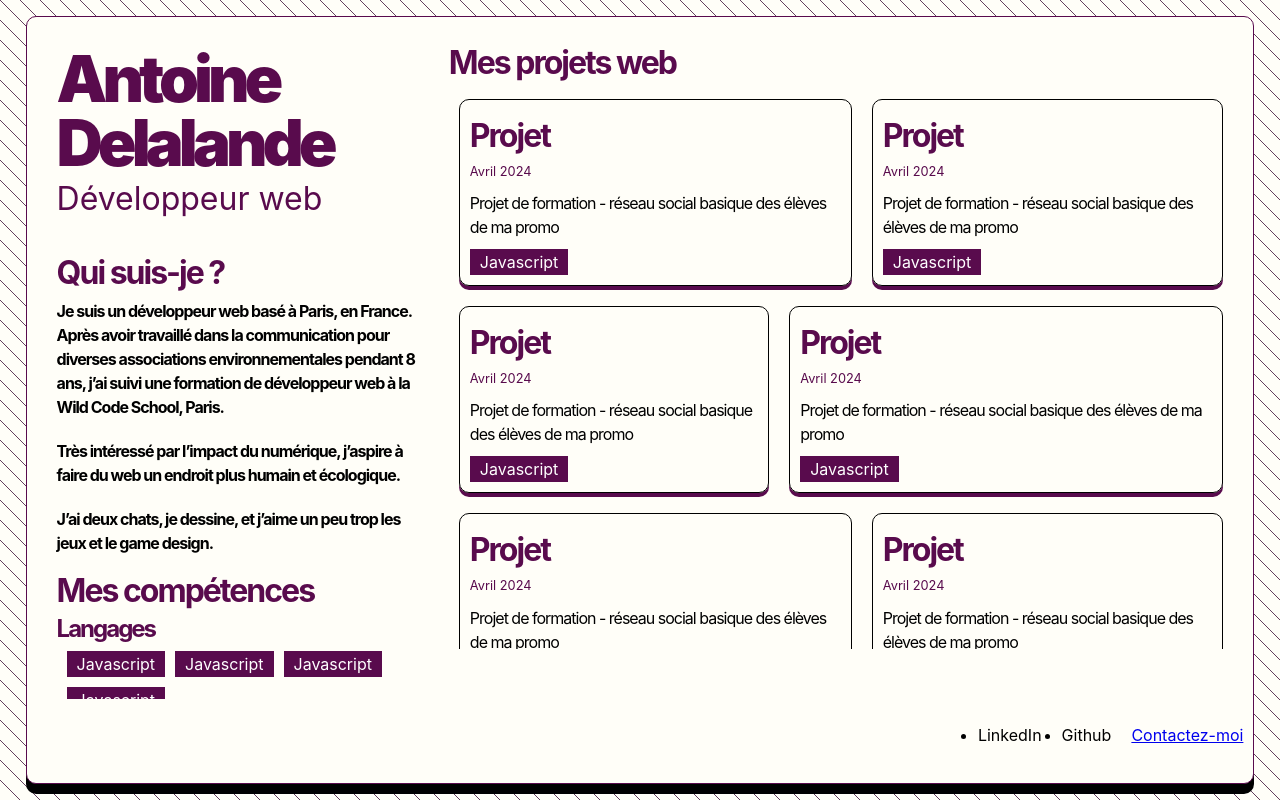
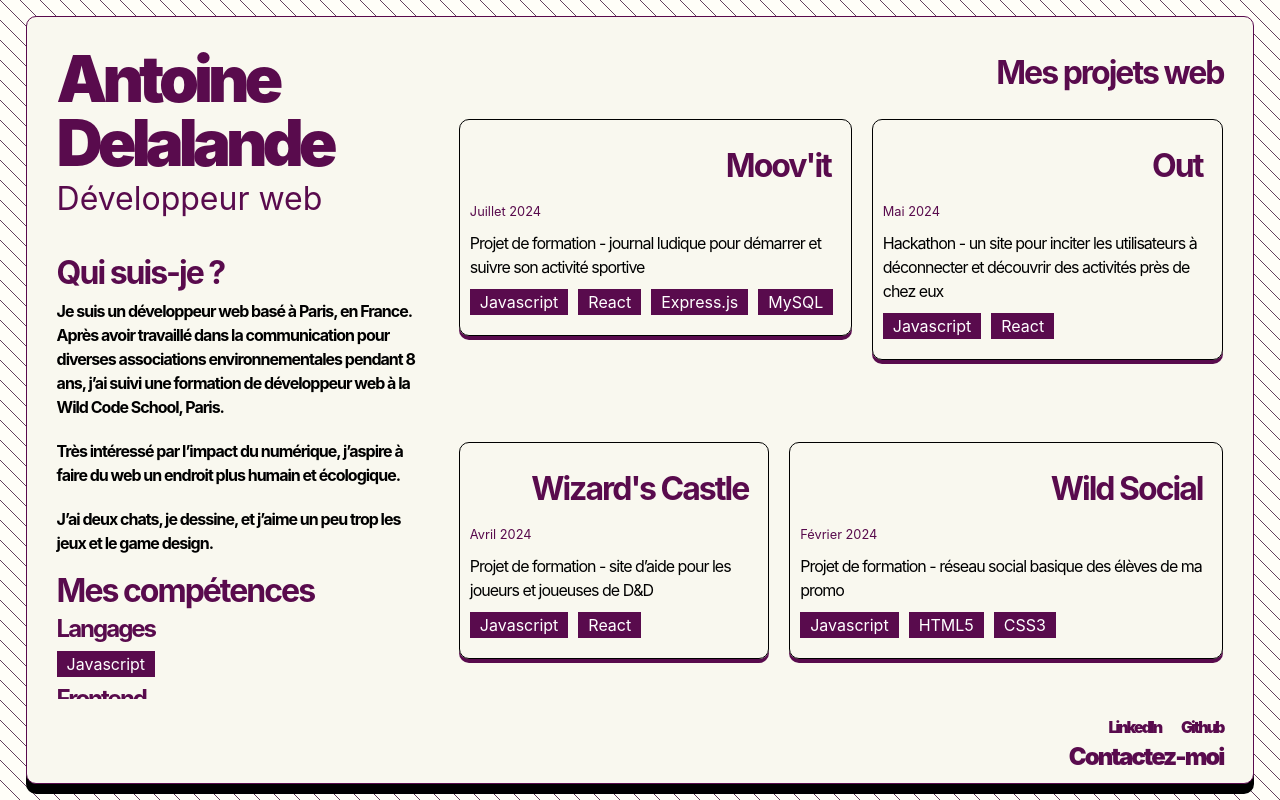
Before and after one commit to Hamsolovski/portfolio, a React (Vite) app: page / in a window 1280 px wide. Built offline with nearby package versions, Linux system fonts and the light colour scheme.

Commit message:
added data and style

```diff
--- a/package.json
+++ b/package.json
@@ -10,6 +10,7 @@
     "preview": "vite preview"
   },
   "dependencies": {
+    "prop-types": "^15.8.1",
     "react": "^18.3.1",
     "react-dom": "^18.3.1"
   },
--- a/src/App.css
+++ b/src/App.css
@@ -13,8 +13,69 @@ article {
   display: flex;
   flex-wrap: wrap;
   gap: 10px;
-  margin: 10px
+  margin: 10px 0;
 }
+
+.portfolio__main_container {
+  border: var(--main-color) 0.5px solid;
+  border-radius: 10px;
+  box-shadow: 0px 10px 0px 0px rgba(0, 0, 0, 1);
+}
+
+.portfolio__name {
+  background-color: var(--background-color);
+  padding: 20px;
+  p {
+    color: var(--main-color);
+    font-size: 2em;
+  }
+}
+
+.portfolio__id {
+  padding: 20px;
+  p {
+    font-weight: 700;
+    letter-spacing: -1px;
+    margin: 0 0 20px 0;
+  }
+}
+
+.portfolio__projects {
+  h2 {
+    text-align: right;
+    padding: 10px;
+  }
+
+}
+
+.portfolio__contact {
+  background-color: var(--background-color);
+  display: flex;
+  flex-direction: column;
+  align-items: flex-end;
+  justify-content: flex-end;
+  margin: 20px 20px 0 20px;
+  height: fit-content;
+  ul {
+    display: flex;
+    align-items: center;
+    justify-content: flex-end;
+    height: 100%;
+    gap: 20px;
+  }
+  a {
+    text-decoration: none;
+    color: var(--main-color);
+    font-weight: 900;
+    font-size: 1em;
+    letter-spacing: -2px;
+  }
+  .portfolio__contact_link {
+    font-size: 1.5em;
+  }
+}
+
+
 
 @media (width >= 600px) {
   main {
@@ -25,34 +86,19 @@ article {
     display: grid;
     grid-template-columns: 1fr 2fr;
     grid-template-rows: 25vh 59vh 6vh;
-    border: var(--main-color) 0.5px solid;
-    border-radius: 10px;
-    box-shadow: 0px 10px 0px 0px rgba(0, 0, 0, 1);
   }
 
   .portfolio__name {
-    background-color: var(--background-color);
     grid-area: 1 / 1 / 2 / 1;
-    padding: 20px;
-    p {
-      color: var(--main-color);
-      font-size: 2em;
-    }
   }
 
   .portfolio__id {
-
     overflow-y: auto;
     -ms-overflow-style: none; /* for Internet Explorer, Edge */
     scrollbar-width: none; /* for Firefox */
-    padding: 20px;
     grid-area: 2 / 1 / 3 / 1;
-    p {
-      font-weight: 700;
-      letter-spacing: -1px;
-      margin: 0 0 20px 0;
-    }
   }
+
   .portfolio__projects {
     padding: 10px;
     grid-area: 1 / 2 / 3 / 2;
@@ -91,16 +137,7 @@ article {
 }
 
 .portfolio__contact {
-  background-color: var(--background-color);
   grid-column-start: 1;
   grid-column-end: 3;
   max-height: 7vh;
-  display: flex;
-  align-items: flex-end;
-  gap: 20px;
-  justify-content: flex-end;
-  ul {
-    display: flex;
-    gap: 20px;
-  }
 }
--- a/src/App.jsx
+++ b/src/App.jsx
@@ -1,7 +1,7 @@
 import "./App.css";
 
-import Label from "./components/Label/Label";
-import ProjectCard from "./components/ProjectCard/ProjectCard";
+import SkillList from "./components/SkillList/SkillList.jsx";
+import ProjectList from "./components/ProjectList/ProjectList.jsx";
 
 function App() {
   return (
@@ -31,60 +31,21 @@ function App() {
         </section>
         <section className="portfolio__skills">
           <h2>Mes compétences</h2>
-          <h3>Langages</h3>
-          <section className="portfolio__skills_display">
-            <Label />
-            <Label />
-            <Label />
-            <Label />
-          </section>
-
-          {/* Faire un map ici */}
-          <h3>Frontend</h3>
-          <section className="portfolio__skills_display">
-            <Label />
-            <Label />
-            <Label />
-            <Label />
-          </section>
-          <h3>Backend</h3>
-          <section className="portfolio__skills_display">
-            <Label />
-            <Label />
-            <Label />
-            <Label />
-          </section>
-          <h3>Outils</h3>
-          <section className="portfolio__skills_display">
-            <Label />
-            <Label />
-            <Label />
-            <Label />
-          </section>
+          <SkillList />
         </section>
       </section>
       <section className="portfolio__projects">
         <h2>Mes projets web</h2>
-        <section className="portfolio__projects_grid">
-          <ProjectCard />
-          <ProjectCard />
-          <ProjectCard />
-          <ProjectCard />
-          <ProjectCard />
-          <ProjectCard />
-          <ProjectCard />
-          <ProjectCard />
-          <ProjectCard />
-          <ProjectCard />
-          <ProjectCard />
-        </section>
+        <ProjectList />
       </section>
       <footer className="portfolio__contact">
         <ul>
-          <li>LinkedIn</li>
-          <li>Github</li>
+          <a href="www.linkedin.com/in/ant-delalande">LinkedIn</a>
+          <a href="https://github.com/Hamsolovski/">Github</a>
         </ul>
-        <a href="mailto:hamsolovski@gmail.com">Contactez-moi</a>
+        <a className="portfolio__contact_link" href="mailto:hamsolovski@gmail.com">
+          Contactez-moi
+        </a>
       </footer>
     </main>
   );
--- a/src/components/Label/Label.jsx
+++ b/src/components/Label/Label.jsx
@@ -1,10 +1,15 @@
+import PropTypes from "prop-types";
 import './label.css'
 
-function Label () {
+function Label ({ label }) {
 
     return (
-        <section className='label'>Javascript</section>
+        <section className='label'>{ label }</section>
     )
 }
 
 export default Label;
+
+Label.propTypes = {
+    label: PropTypes.string.isRequired,
+    }
--- a/src/components/ProjectCard/ProjectCard.jsx
+++ b/src/components/ProjectCard/ProjectCard.jsx
@@ -1,16 +1,29 @@
-import './projectCard.css'
+import PropTypes from "prop-types";
+import "./projectCard.css";
 import Label from "../Label/Label";
 
-
-function ProjectCard () {
-    return (
-        <article className="project-card">
-            <h2>Projet</h2>
-            <p className="project-card__time">Avril 2024</p>
-            <p className="project-card__desc">Projet de formation - réseau social basique des élèves de ma promo</p>
-            <Label />
-        </article>
-    )
+function ProjectCard({ project }) {
+  return (
+    <article className="project-card">
+      <h2>{project.name}</h2>
+      <p className="project-card__time">{project.date}</p>
+      <p className="project-card__desc">{project.desc}</p>
+      <footer className="portfolio__skills_display">
+        {project.stack.map((language) => (
+          <Label key={language} label={language} />
+        ))}
+      </footer>
+    </article>
+  );
 }
 
 export default ProjectCard;
+
+ProjectCard.propTypes = {
+    project: PropTypes.shape({
+        name: PropTypes.string.isRequired,
+        date: PropTypes.string.isRequired,
+        desc: PropTypes.string.isRequired,
+        stack: PropTypes.array.isRequired
+    })
+}
--- a/src/components/ProjectCard/projectCard.css
+++ b/src/components/ProjectCard/projectCard.css
@@ -2,6 +2,7 @@
     border: 0.5px solid black;
     border-radius: 10px;
     box-shadow: 0px 4px 0px 0px var(--main-color);
+    max-height: fit-content;
 }
 
 .project-card__time {
--- /dev/null
+++ b/src/components/ProjectList/ProjectList.jsx
@@ -0,0 +1,14 @@
+import ProjectCard from "../ProjectCard/ProjectCard";
+import projects from './list.js';
+
+function ProjectList () {
+
+    return(
+        <section className="portfolio__projects_grid">
+          {projects.map((project) => <ProjectCard key={project.id} project={project}/>)}
+        </section>
+    )
+
+}
+
+export default ProjectList;
--- /dev/null
+++ b/src/components/ProjectList/list.js
@@ -0,0 +1,40 @@
+const projects = [
+    {
+        id: 1,
+        name: "Moov'it",
+        date: "Juillet 2024",
+        desc: "Projet de formation - journal ludique pour démarrer et suivre son activité sportive",
+        stack: [
+            "Javascript", "React", "Express.js", "MySQL"
+        ]
+    },
+    {
+        id: 2,
+        name: "Out",
+        date: "Mai 2024",
+        desc: "Hackathon - un site pour inciter les utilisateurs à déconnecter et découvrir des activités près de chez eux",
+        stack: [
+            "Javascript", "React"
+        ]
+    },
+    {
+        id: 3,
+        name: "Wizard's Castle",
+        date: "Avril 2024",
+        desc: "Projet de formation - site d’aide pour les joueurs et joueuses de D&D",
+        stack: [
+            "Javascript", "React"
+        ]
+    },
+    {
+        id: 4,
+        name: "Wild Social",
+        date: "Février 2024",
+        desc: "Projet de formation - réseau social basique des élèves de ma promo",
+        stack: [
+            "Javascript", "HTML5", "CSS3"
+        ]
+    },
+]
+
+export default projects;
--- /dev/null
+++ b/src/components/SkillList/SkillList.jsx
@@ -0,0 +1,28 @@
+import Label from "../Label/Label";
+import skills from "./skills";
+
+function SkillList () {
+    return (
+        <>
+        <h3>Langages</h3>
+          <section className="portfolio__skills_display">
+            {skills.languages.map((language) => (<Label key={language} label={language}/>))}
+          </section>
+          <h3>Frontend</h3>
+          <section className="portfolio__skills_display">
+          {skills.frontend.map((language) => (<Label key={language} label={language}/>))}
+          </section>
+          <h3>Backend</h3>
+          <section className="portfolio__skills_display">
+          {skills.backend.map((language) => (<Label key={language} label={language}/>))}
+          </section>
+          <h3>Outils</h3>
+          <section className="portfolio__skills_display">
+          {skills.tools.map((language) => (<Label key={language} label={language}/>))}
+          </section>
+
+        </>
+    )
+}
+
+export default SkillList;
--- /dev/null
+++ b/src/components/SkillList/skills.js
@@ -0,0 +1,10 @@
+const skills = {
+    languages: ["Javascript"],
+    frontend: ["HTML", "CSS", "React"],
+    backend: ["Express", "SQL"],
+    tools: ["VSCode", "Git"],
+    cms: ["Drupal", "Wordpress"]
+}
+
+
+export default skills;
--- a/src/index.css
+++ b/src/index.css
@@ -10,7 +10,7 @@
 :root {
   font-family: "Inter", sans-serif;
   --main-color: #590b4d;
-  --background-color: #fffef8;
+  --background-color: #f9f8ef;
   --main-font: "Inter", sans-serif;
 }
 
@@ -18,7 +18,7 @@ body {
   line-height: 1.5;
   -webkit-font-smoothing: antialiased;
   padding: 2vh 2vw;
-  background-color: #fffef8;
+  background-color: var(--background-color);
 
   background-size: 20px 20px;
   background-image: repeating-linear-gradient(
```
Also changed, not shown: 1 other file (tests, documents, lock files or other folders).
